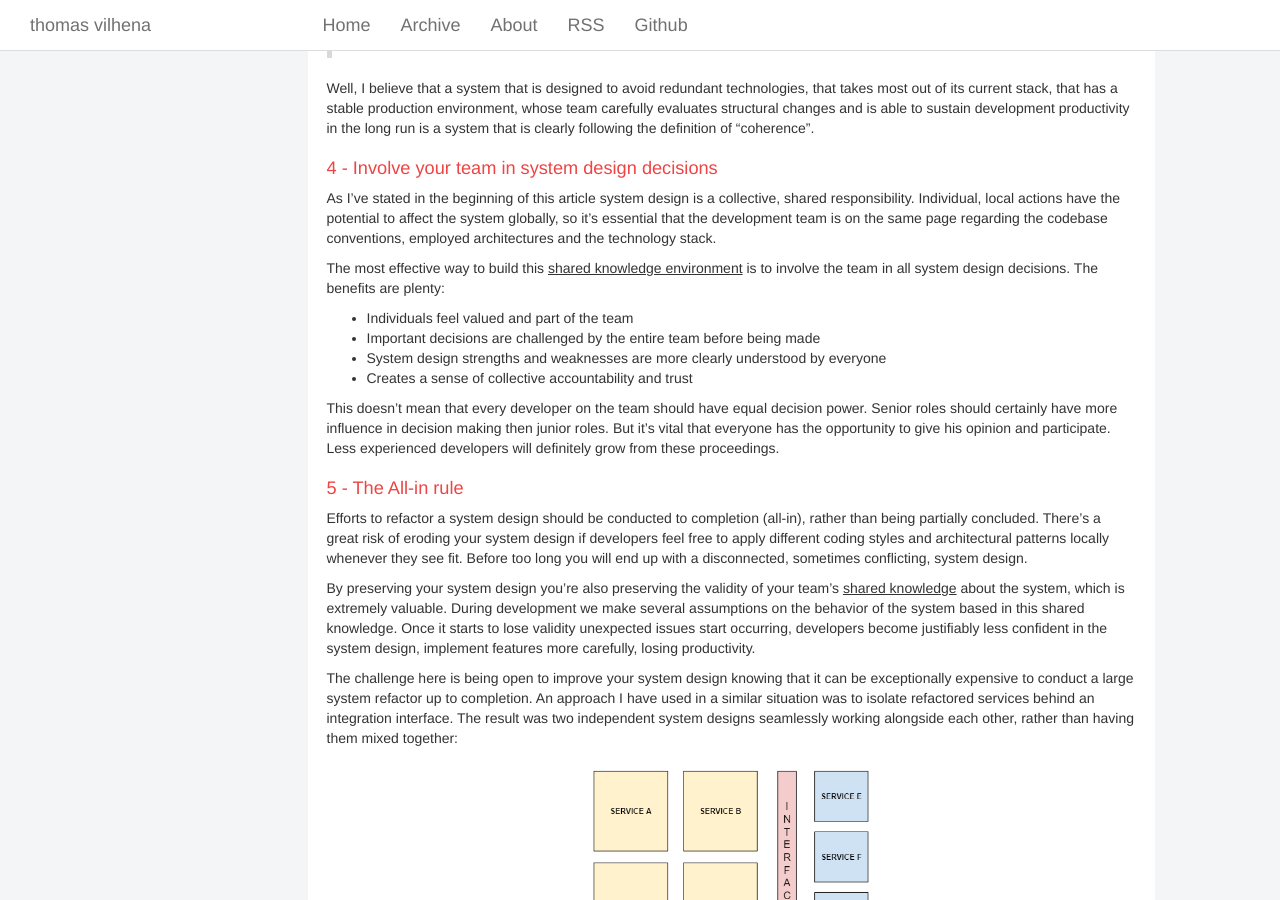
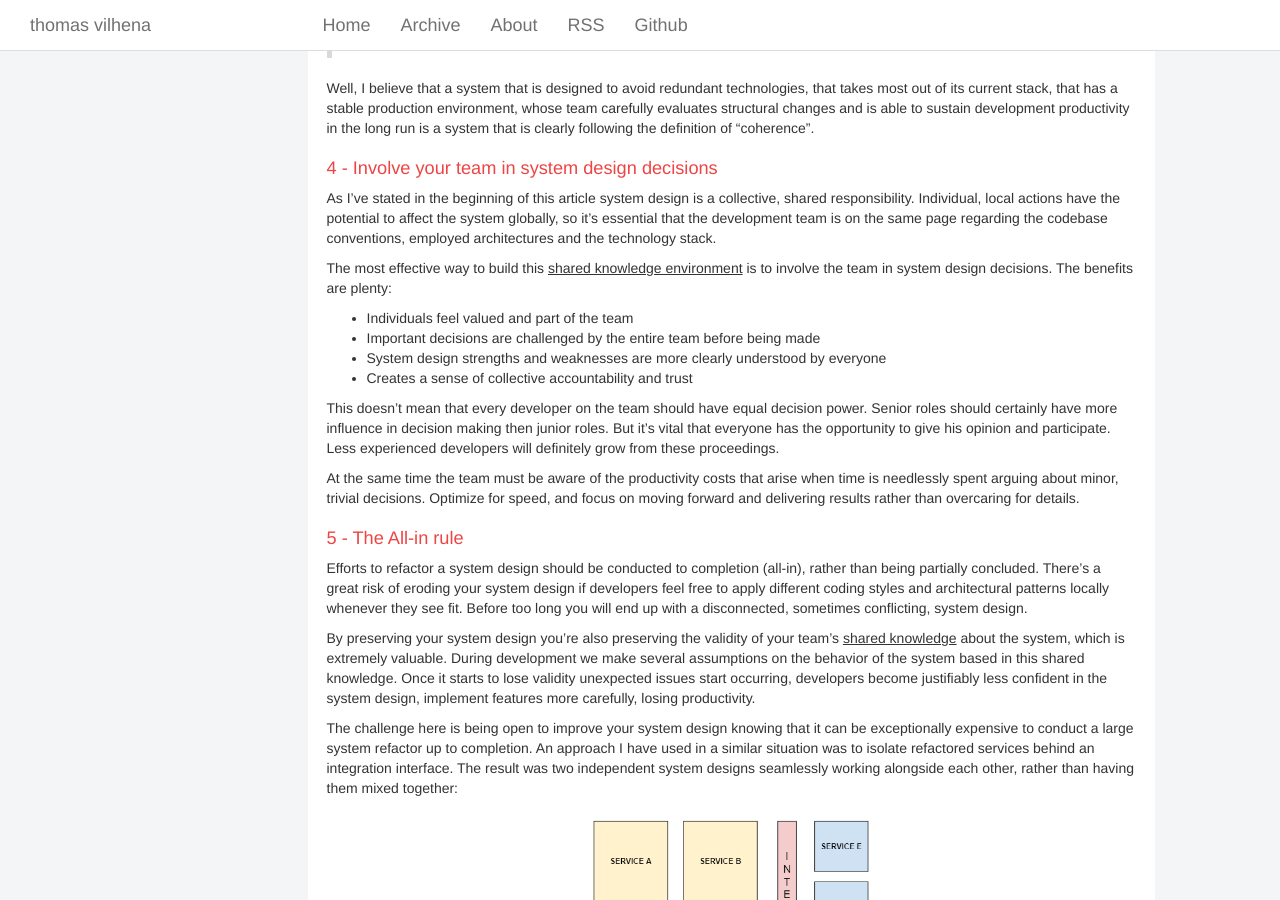
Before and after one commit to TCGV/blog, a Jekyll site: the page built from _posts/2019-11-03-system-design-coherence.md, in a window 1280 px wide and 900 px high, scrolled down 2856 px. Built offline with Jekyll 4.4.1, drawn with Linux system fonts in a browser that asks for light colours.

Commit message:
Addendum to 2019-11-03-system-design-coherence.md

```diff
--- a/_posts/2019-11-03-system-design-coherence.md
+++ b/_posts/2019-11-03-system-design-coherence.md
@@ -107,7 +107,7 @@ Well, I believe that a system that is designed to avoid redundant technologies,
 
 As I've stated in the beginning of this article system design is a collective, shared responsibility. Individual, local actions have the potential to affect the system globally, so it's essential that the development team is on the same page regarding the codebase conventions, employed architectures and the technology stack.
 
-The most effective way to build this <u>shared knowledge environment</u> is to involve the team in all system design decisions. The benefits are plenty:
+The most effective way to build this <u>shared knowledge environment</u> is to involve the team in system design decisions. The benefits are plenty:
 
 * Individuals feel valued and part of the team
 * Important decisions are challenged by the entire team before being made
@@ -115,6 +115,8 @@ The most effective way to build this <u>shared knowledge environment</u> is to i
 * Creates a sense of collective accountability and trust
 
 This doesn't mean that every developer on the team should have equal decision power. Senior roles should certainly have more influence in decision making then junior roles. But it's vital that everyone has the opportunity to give his opinion and participate. Less experienced developers will definitely grow from these proceedings.
+
+At the same time the team must be aware of the productivity costs that arise when time is needlessly spent arguing about minor, trivial decisions. Optimize for speed, and focus on moving forward and delivering results rather than overcaring for details.
 
 5 - The All-in rule
 ============
```
